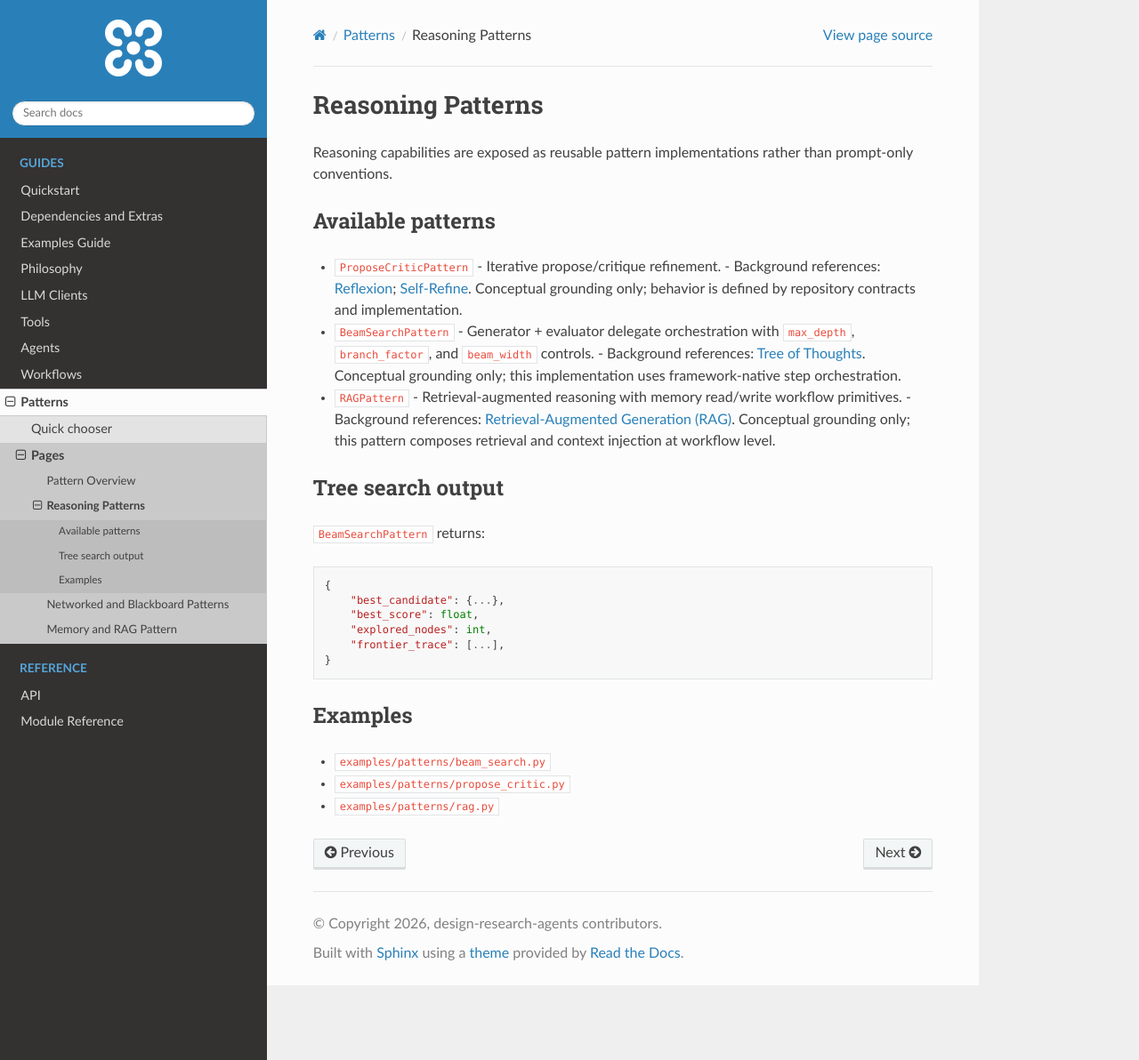
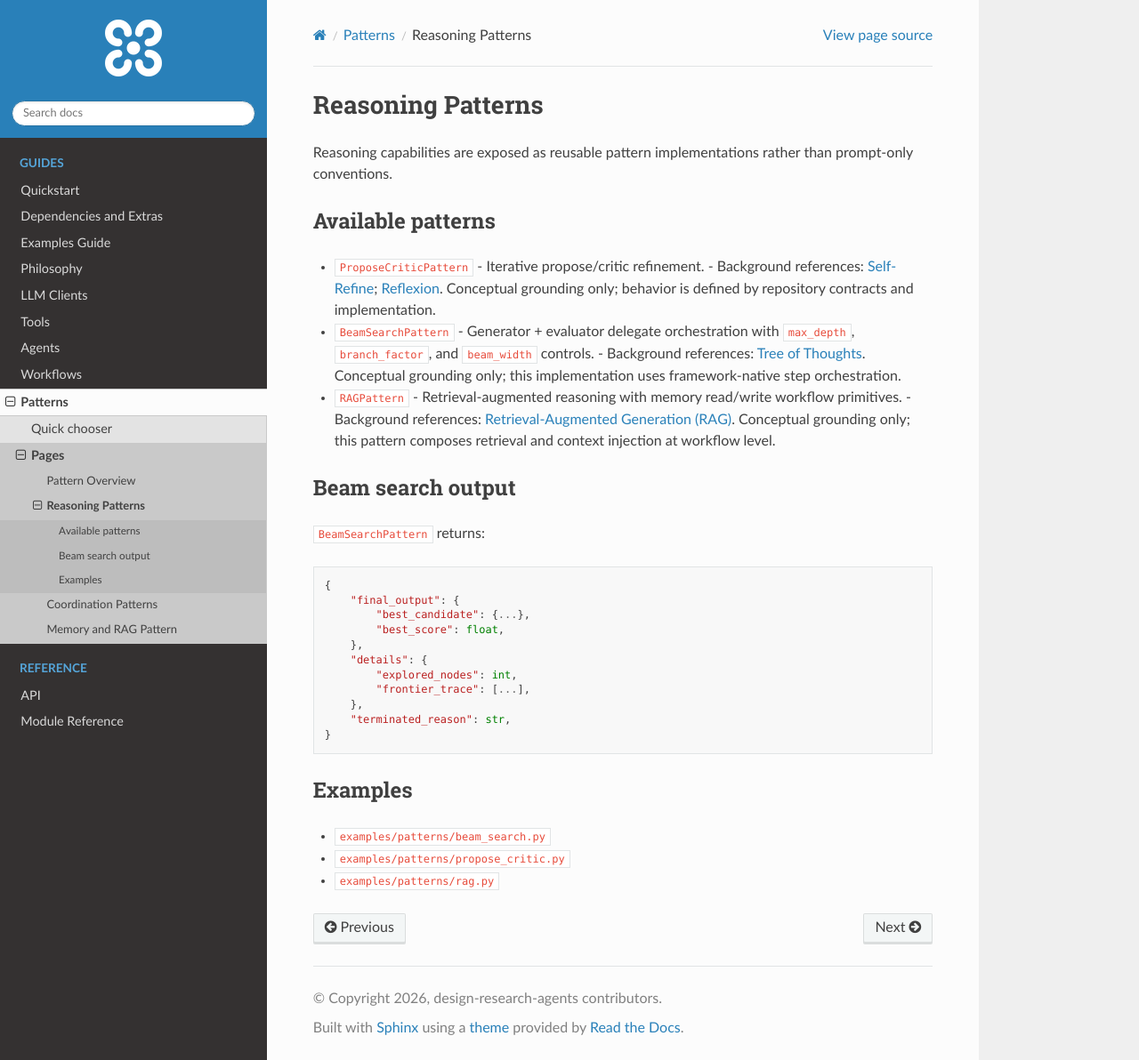
Before and after one commit to cmudrc/design-research-agents, a Sphinx documentation site: the page built from docs/patterns/reasoning.rst, in a window 1280 px wide and 1192 px high. Shown: the whole window at 89% size. Built offline with Sphinx 7.4.7 and the Read the Docs theme 3.1.0, drawn with Linux system fonts in a browser that asks for light colours.

Commit message:
Update coordination pattern docs

```diff
--- a/docs/examples/patterns/propose_critic.rst
+++ b/docs/examples/patterns/propose_critic.rst
@@ -62,6 +62,6 @@ Example output shape (values vary by run):
 References
 ----------
 
+- `Self-Refine <https://arxiv.org/abs/2303.17651>`_
 - `Reflexion <https://arxiv.org/abs/2303.11366>`_
-- `Self-Refine <https://arxiv.org/abs/2303.17651>`_
 - `Human-AI collaboration by design <https://www.cambridge.org/core/journals/proceedings-of-the-design-society/article/humanai-collaboration-by-design/45BC30ADFF2FE3B204D4A29DD67F6353>`_
--- a/docs/patterns/coordination_patterns.rst
+++ b/docs/patterns/coordination_patterns.rst
@@ -1,5 +1,5 @@
-Networked and Blackboard Patterns
-=================================
+Coordination Patterns
+=====================
 
 ``RoundBasedCoordinationPattern`` and ``BlackboardPattern`` provide peer-only coordination
 without a central orchestrator agent.
--- a/docs/patterns/reasoning.rst
+++ b/docs/patterns/reasoning.rst
@@ -8,8 +8,8 @@ Available patterns
 ------------------
 
 - ``ProposeCriticPattern``
-  - Iterative propose/critique refinement.
-  - Background references: `Reflexion <https://arxiv.org/abs/2303.11366>`_; `Self-Refine <https://arxiv.org/abs/2303.17651>`_. Conceptual grounding only; behavior is defined by repository contracts and implementation.
+  - Iterative propose/critic refinement.
+  - Background references: `Self-Refine <https://arxiv.org/abs/2303.17651>`_; `Reflexion <https://arxiv.org/abs/2303.11366>`_. Conceptual grounding only; behavior is defined by repository contracts and implementation.
 - ``BeamSearchPattern``
   - Generator + evaluator delegate orchestration with ``max_depth``, ``branch_factor``, and ``beam_width`` controls.
   - Background references: `Tree of Thoughts <https://arxiv.org/abs/2305.10601>`_. Conceptual grounding only; this implementation uses framework-native step orchestration.
@@ -17,7 +17,7 @@ Available patterns
   - Retrieval-augmented reasoning with memory read/write workflow primitives.
   - Background references: `Retrieval-Augmented Generation (RAG) <https://arxiv.org/abs/2005.11401>`_. Conceptual grounding only; this pattern composes retrieval and context injection at workflow level.
 
-Tree search output
+Beam search output
 ------------------
 
 ``BeamSearchPattern`` returns:
@@ -25,10 +25,15 @@ Tree search output
 .. code-block:: python
 
    {
-       "best_candidate": {...},
-       "best_score": float,
-       "explored_nodes": int,
-       "frontier_trace": [...],
+       "final_output": {
+           "best_candidate": {...},
+           "best_score": float,
+       },
+       "details": {
+           "explored_nodes": int,
+           "frontier_trace": [...],
+       },
+       "terminated_reason": str,
    }
 
 Examples
```
Also changed, not shown: other parts of docs/examples/patterns/propose_critic.rst (+1 -1 lines), docs/examples/patterns/coordination_patterns.rst (+4 -4 lines), 6 other files.
